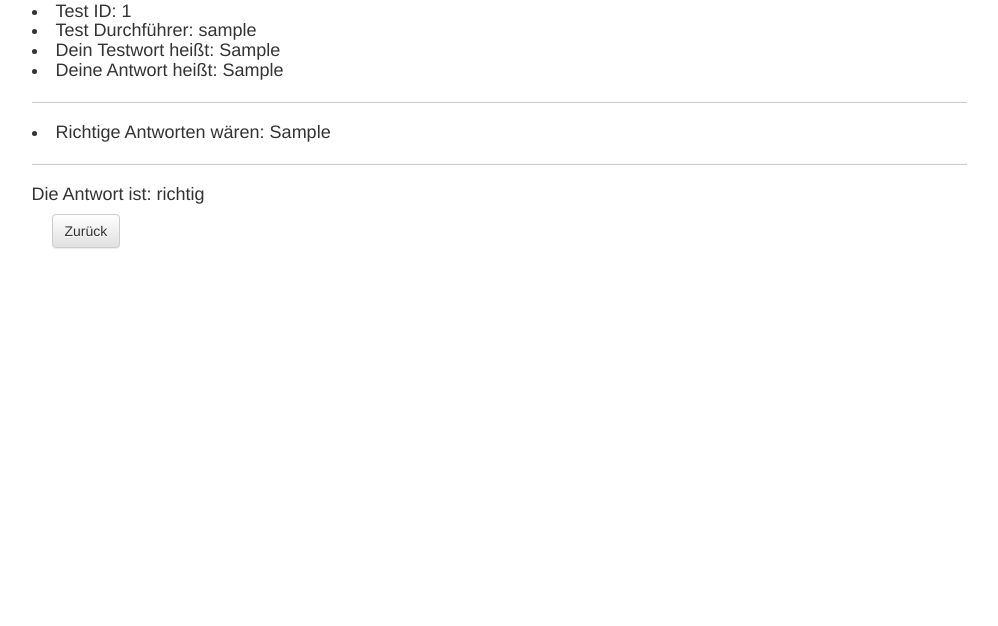
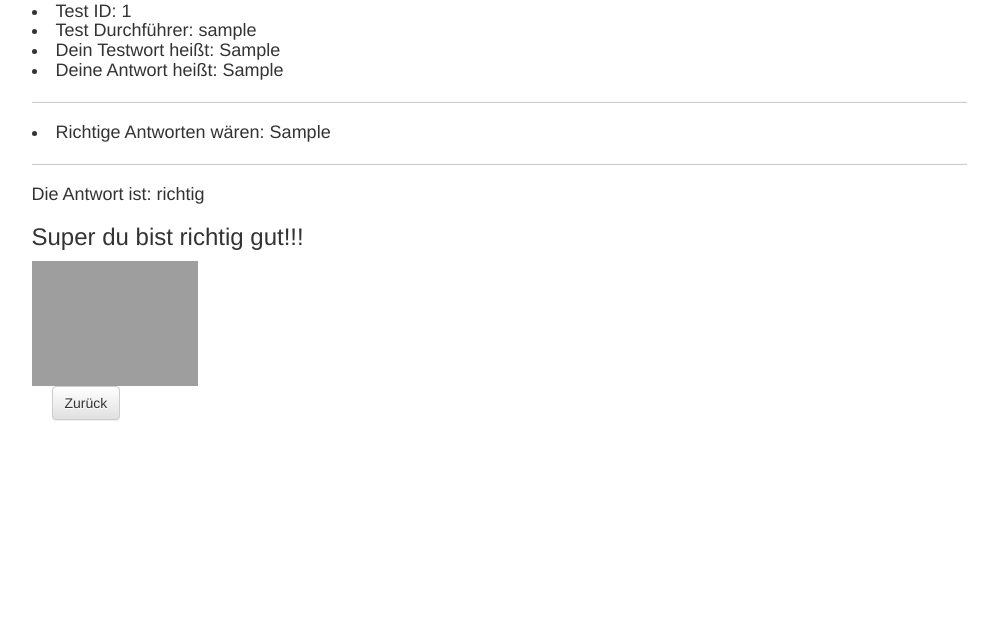
Before and after one commit to timo2009/v_trainer, a Django app: page /v_trainer/deutschtest_1_vokabel/form/1/ in a window 1280 px wide. Shown: the part 430-1056 px from the top of the page, without its empty margins (141-1139 px from the left). Run offline with Django 3.2, Linux system fonts and the light colour scheme; tables that the repository leaves empty hold one stand-in row (values such as "Sample post"); some libraries are stand-ins or nearby versions; grey boxes are pictures that could not be loaded.

Commit message:
Verschönerung 8 am 14.5.2021

```diff
--- a/v_trainer/templates/v_trainer/deutschtesteinevokalel_detail.html
+++ b/v_trainer/templates/v_trainer/deutschtesteinevokalel_detail.html
@@ -29,7 +29,10 @@
     {% endif %}
 
 </h4>
-
+{% if preis == 1 %}
+<h3>Super du bist richtig gut!!!</h3>
+<img src="https://lh3.googleusercontent.com/proxy/pg0TdjhBsQUBnxlRPCGPn8JSiAgZJReH5fkXCC8EyAJaKEDHVN28Wn5YdfOfSEV2aQ_CPQUqV9Hmvh2cqZWo0ru4BzN4hk3IoSVCMyYhJ-9VnCbJ37ZpnXJvzraSlo5G" alt=" " height="125" >
+{% endif %}
 <ul>
 
     {% if object.antwort_auf_deutsches_wort_1 == None %}
--- a/v_trainer/views/vokalbeltest_deutsch_1_vokabel.py
+++ b/v_trainer/views/vokalbeltest_deutsch_1_vokabel.py
@@ -51,6 +51,8 @@ class DeutschTestEineVokalelDetail(DetailView):
                 print(str(antwort_auf_deutsches_wort_1 )+ '!=' + str(englische_antwort.wort))
 
         context['ergebnis_d'] = ergebnis
+        if ergebnis == "richtig":
+            context['preis'] = 1
 
         context['englische_woerter'] = moeglische_englischen_antworten
         context['anzeige'] = "Bitte gebe bei Antwort auf deutsches wort 1 die englische Übersetzung von dem Deutschem Wort ein."
```
